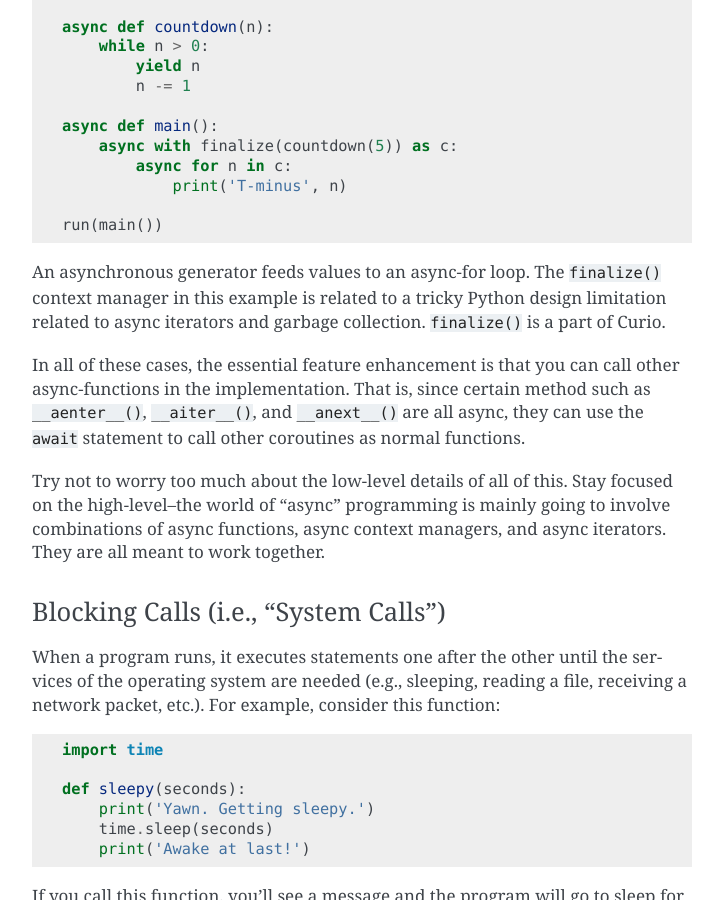
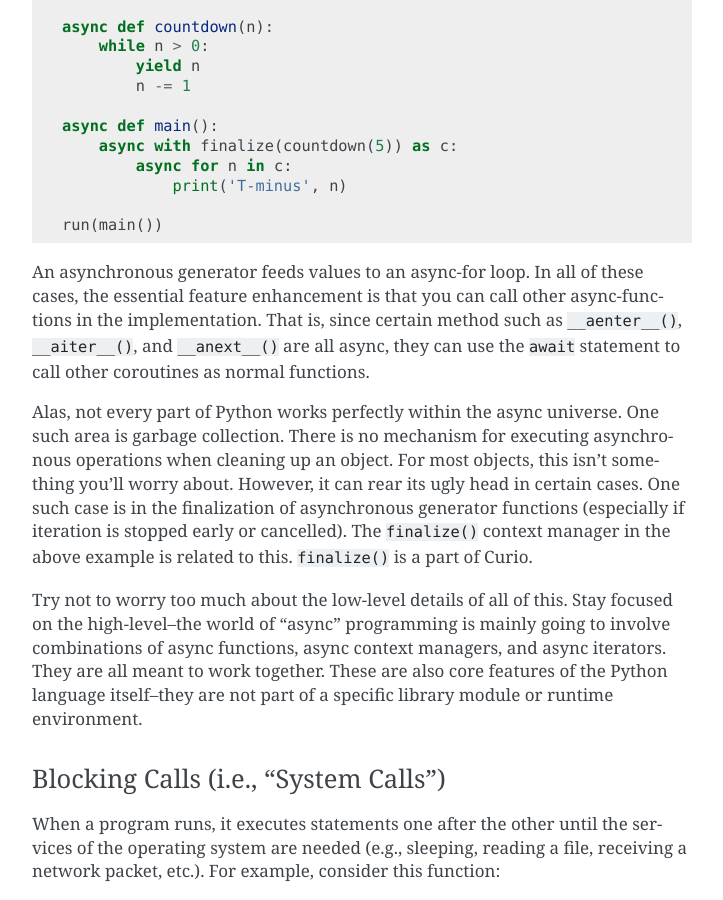
Before and after one commit to dabeaz/curio, a Sphinx documentation site: the page built from docs/devel.rst, in a window 1280 px wide and 900 px high, scrolled down 4137 px. Shown: the whole window, without its empty margins (388-1111 px from the left). Built offline with Sphinx 7.4.7, drawn with Linux system fonts in a browser that asks for light colours; pages that are not in the unit, such as notebooks, are missing from menus.

Commit message:
A few doc updates

```diff
--- a/docs/devel.rst
+++ b/docs/devel.rst
@@ -137,9 +137,10 @@ swarm of stinging bats trying to figure out what's wrong.
 The Coroutine Menagerie
 ^^^^^^^^^^^^^^^^^^^^^^^
 
-For the most part, coroutines are centered on `async` function definitions.
-However, there are a few additional language features that are "async aware."
-For example, you can define an asynchronous context manager::
+For the most part, coroutines are centered on `async` function
+definitions.  However, there are a few additional language features
+that are "async aware."  For example, you can define an asynchronous
+context manager::
 
     from curio import run
 
@@ -210,21 +211,29 @@ Last, but not least, you can define an asynchronous generator::
 
     run(main())
 
-An asynchronous generator feeds values to an async-for loop.  The
-``finalize()`` context manager in this example is related to a tricky
-Python design limitation related to async iterators and garbage
-collection.  ``finalize()`` is a part of Curio.
-
+An asynchronous generator feeds values to an async-for loop.
 In all of these cases, the essential feature enhancement is that
 you can call other async-functions in the implementation.  That is,
 since certain method such as ``__aenter__()``, ``__aiter__()``, and
 ``__anext__()`` are all async, they can use the ``await`` statement
 to call other coroutines as normal functions.
 
+Alas, not every part of Python works perfectly within the async
+universe.  One such area is garbage collection.  There is no mechanism
+for executing asynchronous operations when cleaning up an object.
+For most objects, this isn't something you'll worry about. However, it
+can rear its ugly head in certain cases.  One such case is in the
+finalization of asynchronous generator functions (especially if
+iteration is stopped early or cancelled).  The ``finalize()``
+context manager in the above example is related to this.  ``finalize()``
+is a part of Curio.
+
 Try not to worry too much about the low-level details of all of this.
 Stay focused on the high-level--the world of "async" programming is
 mainly going to involve combinations of async functions, async context
 managers, and async iterators.  They are all meant to work together.
+These are also core features of the Python language itself--they are
+not part of a specific library module or runtime environment.
 
 Blocking Calls (i.e., "System Calls")
 ^^^^^^^^^^^^^^^^^^^^^^^^^^^^^^^^^^^^^
```
